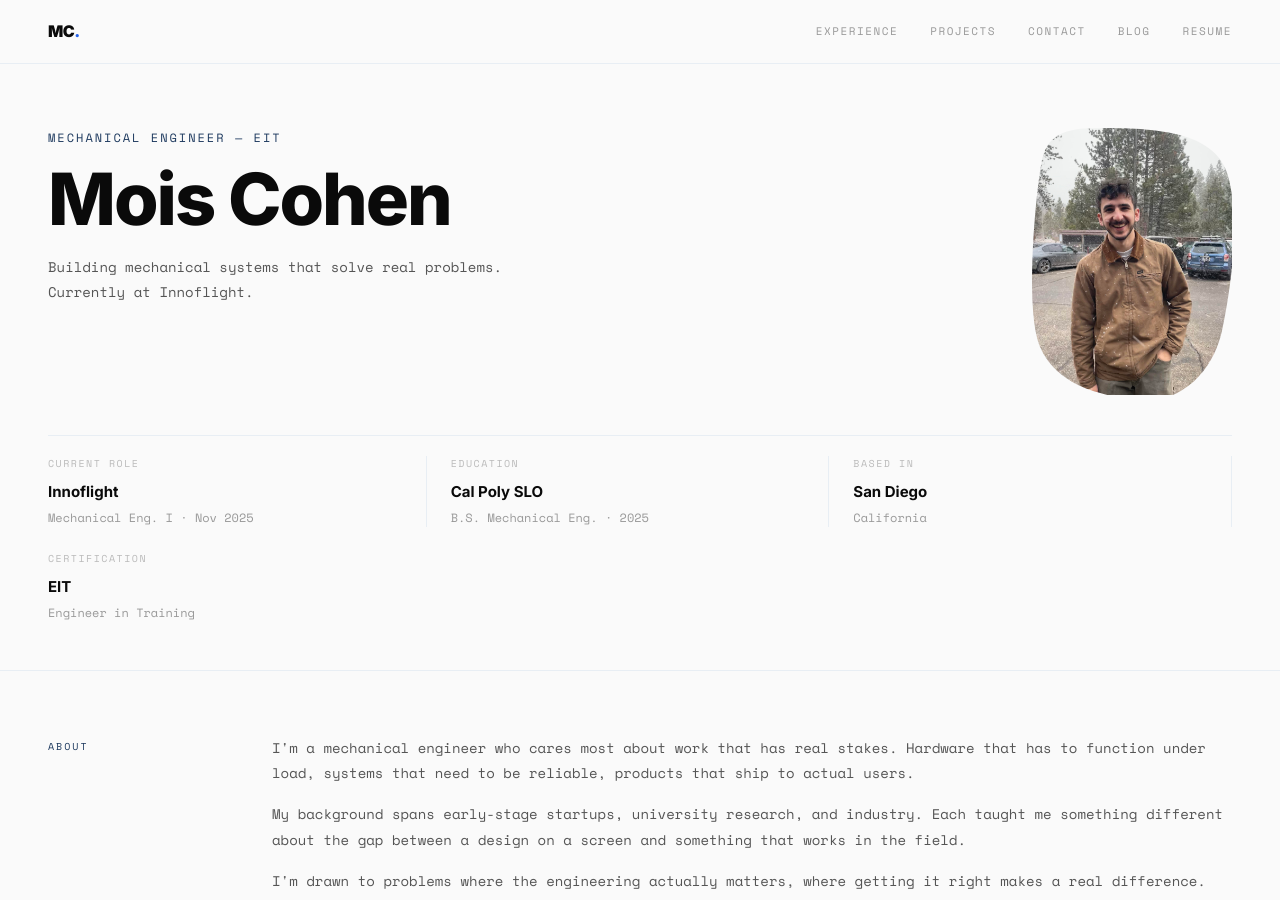
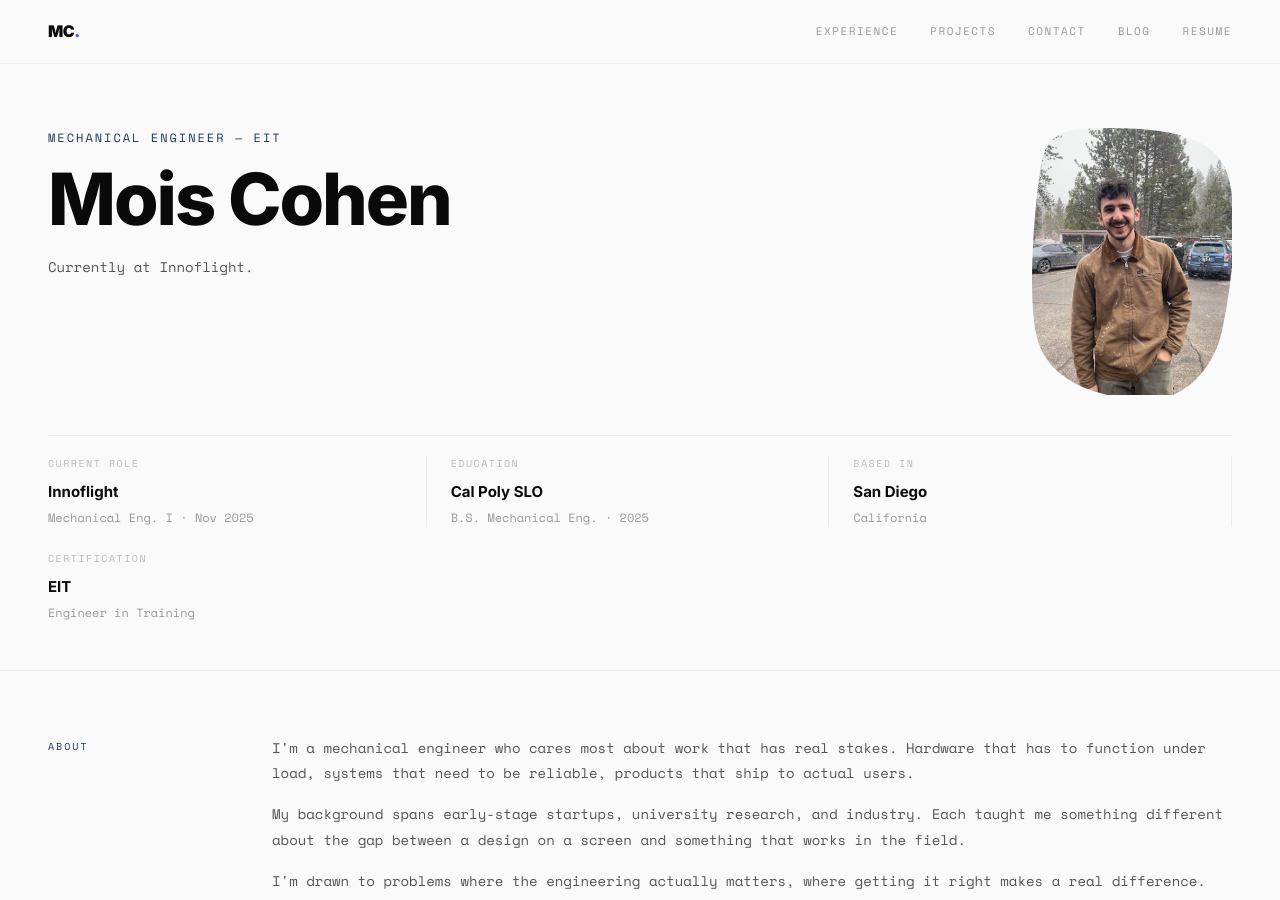
Before and after one commit to moisc/moisc.github.io, a Jekyll site: the page index.html, which Jekyll copies as it is, in a window 1280 px wide and 900 px high. Built offline with Jekyll 4.4.1, drawn with Linux system fonts in a browser that asks for light colours.

Commit message:
Update about section and resume to 6.19 version
- Remove 'Building mechanical systems that solve real problems' from hero bio
- Add Mois Cohen Resume 6.19.26.pdf and update all resume links

Co-Authored-By: Claude Sonnet 4.6 <noreply@anthropic.com>

```diff
--- a/index.html
+++ b/index.html
@@ -102,8 +102,8 @@
             <a href="#projects" class="navbar__link">Projects</a>
             <a href="#contact" class="navbar__link">Contact</a>
             <a href="/blog/" class="navbar__link">Blog</a>
-            <a href="https://raw.githubusercontent.com/moisc/moisc.github.io/main/Mois Cohen Resume 2026.pdf"
-               class="navbar__link" download="Mois Cohen Resume 2026.pdf">Resume</a>
+            <a href="https://raw.githubusercontent.com/moisc/moisc.github.io/main/Mois%20Cohen%20Resume%206.19.26.pdf"
+               class="navbar__link" download="Mois Cohen Resume 6.19.26.pdf">Resume</a>
         </div>
     </nav>
 
@@ -115,7 +115,7 @@
                 <div class="hero__left">
                     <div class="hero__label">Mechanical Engineer — EIT</div>
                     <h1 class="hero__name">Mois Cohen</h1>
-                    <p class="hero__bio">Building mechanical systems that solve real problems. Currently at Innoflight.</p>
+                    <p class="hero__bio">Currently at Innoflight.</p>
                 </div>
                 <svg width="0" height="0" style="position:absolute;">
                     <defs>
@@ -304,8 +304,8 @@
                         </div>
                         <span class="contact-link__arrow">→</span>
                     </a>
-                    <a href="https://raw.githubusercontent.com/moisc/moisc.github.io/main/Mois Cohen Resume 2026.pdf"
-                       download="Mois Cohen Resume 2026.pdf" class="contact-link">
+                    <a href="https://raw.githubusercontent.com/moisc/moisc.github.io/main/Mois%20Cohen%20Resume%206.19.26.pdf"
+                       download="Mois Cohen Resume 6.19.26.pdf" class="contact-link">
                         <div>
                             <div class="contact-link__label">Resume</div>
                             <div class="contact-link__value">Download PDF</div>
```
Also changed, not shown: 1 other file.
